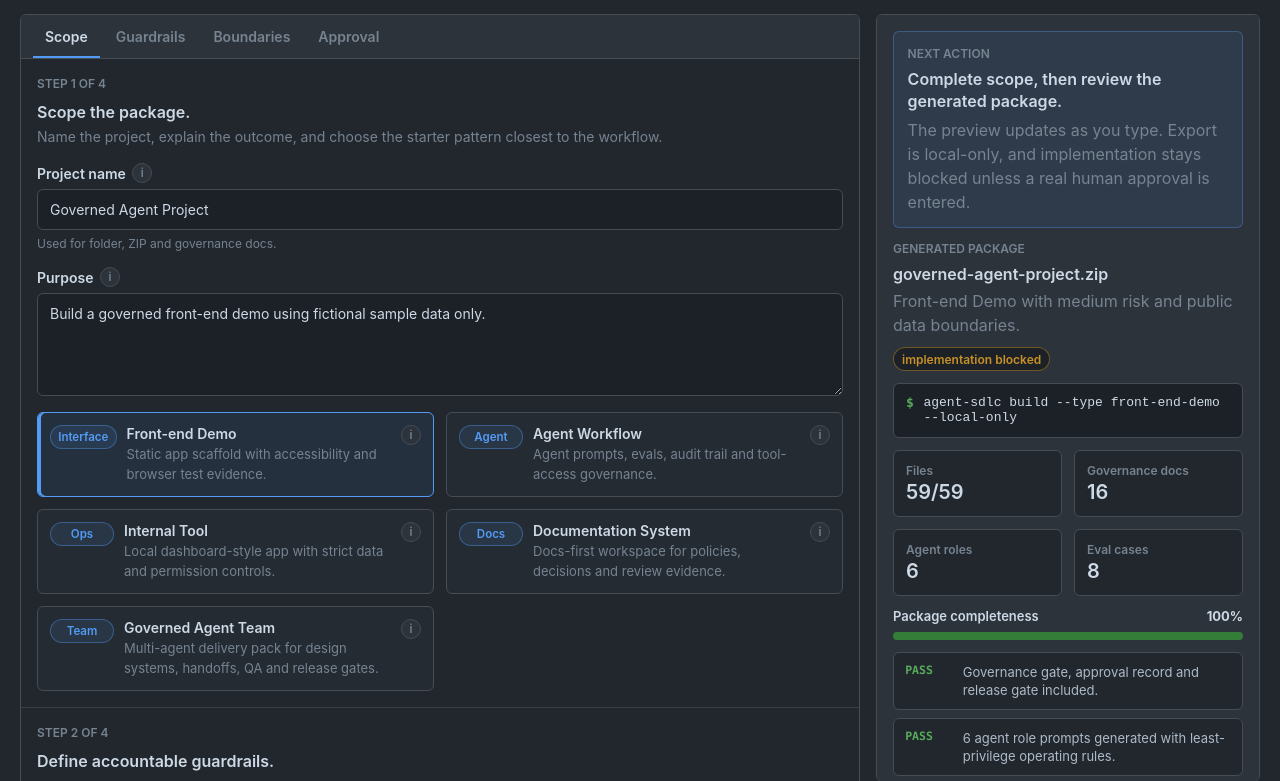
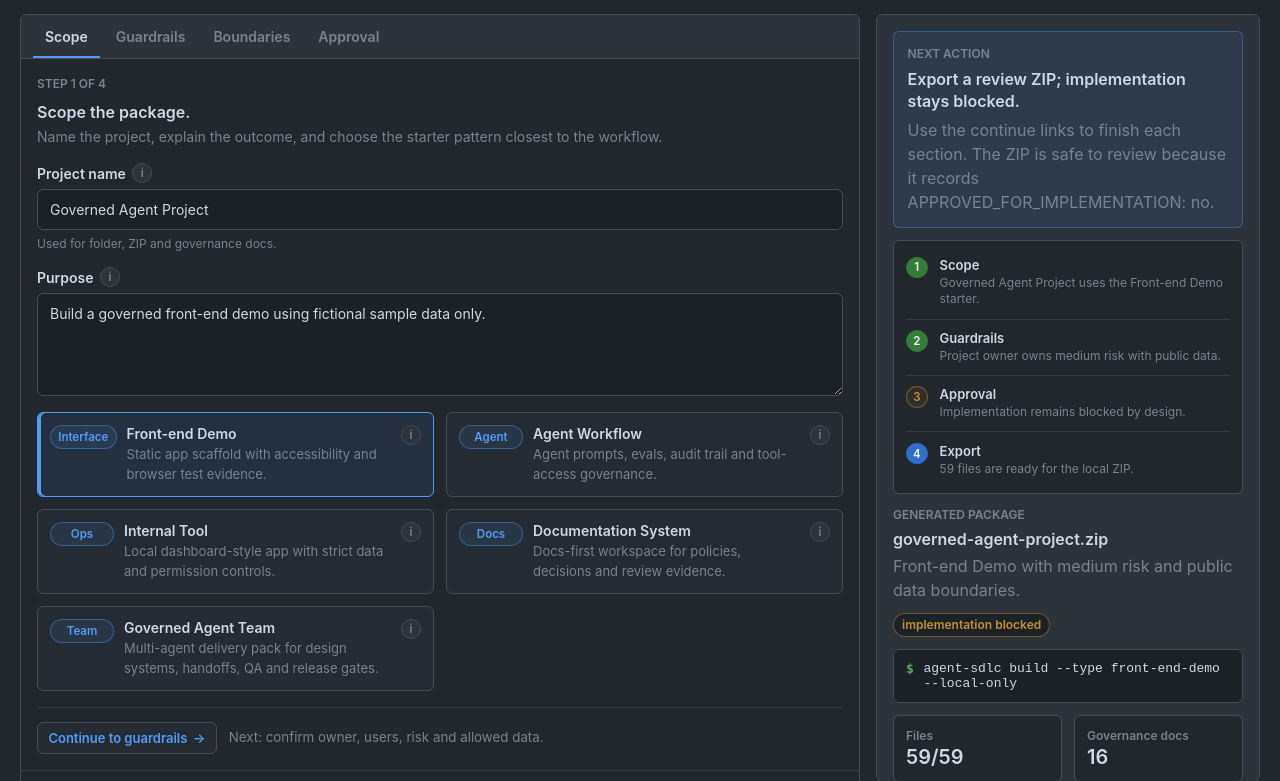
Before and after one commit to CarlasHub/ai-agent-sdlc-boilerplate, a website with bundled scripts: page app/index.html in a window 1280 px wide. Shown: the part 302-1083 px from the top of the page. Built offline with nearby package versions, Linux system fonts and the light colour scheme.

Commit message:
Clarify builder journey actions

```diff
--- a/app/src/features/project-builder/app.js
+++ b/app/src/features/project-builder/app.js
@@ -315,6 +315,15 @@ function checkField(name, label) {
   `;
 }
 
+function sectionContinue(target, label, note) {
+  return `
+    <div class="section-actions">
+      <a class="section-next" href="${escapeHtml(target)}">${escapeHtml(label)} <span aria-hidden="true">-&gt;</span></a>
+      <small>${escapeHtml(note)}</small>
+    </div>
+  `;
+}
+
 function landingMarkup() {
   return `
     <section class="launch-shell" aria-labelledby="hero-title">
@@ -343,6 +352,44 @@ function landingMarkup() {
   `;
 }
 
+function journeyChecklist(config, type, activeFiles, hasImplementationApproval) {
+  const approvalState = hasImplementationApproval ? 'done' : 'hold';
+  const exportState = activeFiles.length ? 'ready' : 'hold';
+
+  return `
+    <ol class="journey-checklist" aria-label="Project journey status">
+      <li class="is-done">
+        <span>1</span>
+        <div>
+          <strong>Scope</strong>
+          <small>${escapeHtml(config.projectName)} uses the ${escapeHtml(type.label)} starter.</small>
+        </div>
+      </li>
+      <li class="is-done">
+        <span>2</span>
+        <div>
+          <strong>Guardrails</strong>
+          <small>${escapeHtml(config.owner)} owns ${escapeHtml(config.riskLevel)} risk with ${escapeHtml(config.dataClass)} data.</small>
+        </div>
+      </li>
+      <li class="is-${approvalState}">
+        <span>3</span>
+        <div>
+          <strong>Approval</strong>
+          <small>${hasImplementationApproval ? 'Implementation approval will be recorded.' : 'Implementation remains blocked by design.'}</small>
+        </div>
+      </li>
+      <li class="is-${exportState}">
+        <span>4</span>
+        <div>
+          <strong>Export</strong>
+          <small>${activeFiles.length} files are ready for the local ZIP.</small>
+        </div>
+      </li>
+    </ol>
+  `;
+}
+
 function previewMarkup(config, excludedFiles = new Set()) {
   const generated = generateProjectFiles(config);
   const type = selectedType(config.projectType);
@@ -358,13 +405,21 @@ function previewMarkup(config, excludedFiles = new Set()) {
     Boolean(config.approverRole) &&
     config.approverName !== 'pending' &&
     config.approverRole !== 'pending';
+  const nextActionTitle = hasImplementationApproval
+    ? 'Review generated files, then export the ZIP.'
+    : 'Export a review ZIP; implementation stays blocked.';
+  const nextActionCopy = hasImplementationApproval
+    ? 'Human approval will be written into the generated evidence. Release approval still remains separate.'
+    : 'Use the continue links to finish each section. The ZIP is safe to review because it records APPROVED_FOR_IMPLEMENTATION: no.';
 
   return `
     <div class="next-action-card">
       <p class="eyebrow">Next action</p>
-      <h2>Complete scope, then review the generated package.</h2>
-      <p>The preview updates as you type. Export is local-only, and implementation stays blocked unless a real human approval is entered.</p>
+      <h2>${escapeHtml(nextActionTitle)}</h2>
+      <p>${escapeHtml(nextActionCopy)}</p>
     </div>
+
+    ${journeyChecklist(config, type, activeFiles, hasImplementationApproval)}
 
     <div class="output-header">
       <div>
@@ -463,7 +518,7 @@ function builderMarkup(excludedFiles = new Set()) {
       </header>
 
       <ol class="workflow-strip" aria-label="Builder workflow">
-        <li class="is-current">
+        <li class="is-start">
           <strong>Scope</strong>
           <span>Name the project and choose the starter pattern.</span>
         </li>
@@ -503,6 +558,7 @@ function builderMarkup(excludedFiles = new Set()) {
             <div class="type-list">
               ${typeOptions(type.id)}
             </div>
+            ${sectionContinue('#section-governance', 'Continue to guardrails', 'Next: confirm owner, users, risk and allowed data.')}
           </section>
 
           <section class="form-section" id="section-governance">
@@ -519,6 +575,7 @@ function builderMarkup(excludedFiles = new Set()) {
               ${selectField('personalData', 'Personal data', defaults.personalData, ['no', 'yes'])}
               ${selectField('secrets', 'Secrets', defaults.secrets, ['no', 'yes'])}
             </div>
+            ${sectionContinue('#section-controls', 'Continue to boundaries', 'Next: state what agents may read, use and refuse.')}
           </section>
 
           <section class="form-section" id="section-controls">
@@ -539,6 +596,7 @@ function builderMarkup(excludedFiles = new Set()) {
               ${field('releaseOwner', 'Release owner', defaults.releaseOwner)}
               ${field('riskReviewFrequency', 'Risk review', defaults.riskReviewFrequency)}
             </div>
+            ${sectionContinue('#section-approval', 'Continue to approval', 'Next: leave implementation blocked or record real human sign-off.')}
           </section>
 
           <section class="form-section" id="section-approval">
@@ -556,6 +614,7 @@ function builderMarkup(excludedFiles = new Set()) {
               ${textArea('approvalConditions', 'Conditions', 'No real data, no secrets, no production systems and no deployment without release approval.', 2)}
               ${textArea('approvalNotes', 'Notes', 'Implementation may proceed after governance validation passes.', 2)}
             </div>
+            ${sectionContinue('#project-export', 'Review export', 'Final: check the package preview before downloading the ZIP.')}
           </section>
         </section>
 
@@ -563,7 +622,7 @@ function builderMarkup(excludedFiles = new Set()) {
           ${previewMarkup(defaults, excludedFiles)}
         </aside>
 
-        <div class="export-bar">
+        <div class="export-bar" id="project-export">
           <div>
             <strong>Final step: review the preview, then export.</strong>
             <span>The ZIP contains governance docs, role prompts, evals, audit templates and release gates generated locally.</span>
--- a/app/src/styles.css
+++ b/app/src/styles.css
@@ -299,11 +299,11 @@ textarea:focus-visible,
   font-weight: 600;
 }
 
-.workflow-strip li.is-current {
+.workflow-strip li.is-start {
   background: rgba(83, 155, 245, 0.08);
 }
 
-.workflow-strip li.is-current::before {
+.workflow-strip li.is-start::before {
   color: var(--fg-on-emphasis);
   background: var(--accent-emphasis);
   border-color: var(--accent-emphasis);
@@ -631,6 +631,48 @@ textarea {
   font-weight: 600;
 }
 
+.section-actions {
+  display: flex;
+  flex-wrap: wrap;
+  align-items: center;
+  justify-content: space-between;
+  gap: 0.75rem;
+  border-top: 1px solid var(--border-muted);
+  margin-top: 1rem;
+  padding-top: 0.875rem;
+}
+
+.section-actions small {
+  flex: 1 1 16rem;
+  color: var(--fg-muted);
+}
+
+.section-next {
+  display: inline-flex;
+  min-height: 2rem;
+  align-items: center;
+  gap: 0.35rem;
+  border: 1px solid var(--border-default);
+  border-radius: 6px;
+  padding: 0.4rem 0.65rem;
+  color: var(--accent-fg);
+  background: var(--canvas-subtle);
+  font-size: 0.8125rem;
+  font-weight: 600;
+  line-height: 1;
+  text-decoration: none;
+}
+
+.section-next:hover {
+  border-color: rgba(83, 155, 245, 0.55);
+  background: rgba(83, 155, 245, 0.08);
+}
+
+.section-next:focus-visible {
+  outline: 2px solid var(--focus);
+  outline-offset: 2px;
+}
+
 .preview-panel {
   position: sticky;
   top: 1rem;
@@ -657,6 +699,79 @@ textarea {
 
 .next-action-card p:last-child {
   margin-bottom: 0;
+}
+
+.journey-checklist {
+  display: grid;
+  gap: 0;
+  border: 1px solid var(--border-default);
+  border-radius: 6px;
+  margin: 0;
+  padding: 0.3rem 0.75rem;
+  background: var(--canvas-default);
+  list-style: none;
+}
+
+.journey-checklist li {
+  display: grid;
+  grid-template-columns: 1.5rem minmax(0, 1fr);
+  gap: 0.6rem;
+  align-items: start;
+  border-top: 1px solid var(--border-muted);
+  padding: 0.65rem 0;
+}
+
+.journey-checklist li:first-child {
+  border-top: 0;
+}
+
+.journey-checklist li > span {
+  display: grid;
+  width: 1.35rem;
+  height: 1.35rem;
+  place-items: center;
+  border: 1px solid var(--border-default);
+  border-radius: 999px;
+  color: var(--fg-muted);
+  background: var(--canvas-inset);
+  font-size: 0.72rem;
+  font-weight: 600;
+}
+
+.journey-checklist strong,
+.journey-checklist small {
+  display: block;
+}
+
+.journey-checklist strong {
+  color: var(--fg-strong);
+  font-size: 0.8125rem;
+  font-weight: 600;
+}
+
+.journey-checklist small {
+  margin-top: 0.12rem;
+  color: var(--fg-muted);
+  font-size: 0.75rem;
+  line-height: 1.4;
+}
+
+.journey-checklist .is-done > span {
+  color: var(--fg-on-emphasis);
+  background: var(--success-emphasis);
+  border-color: var(--success-emphasis);
+}
+
+.journey-checklist .is-ready > span {
+  color: var(--fg-on-emphasis);
+  background: var(--accent-emphasis);
+  border-color: var(--accent-emphasis);
+}
+
+.journey-checklist .is-hold > span {
+  color: var(--attention-fg);
+  border-color: rgba(198, 144, 38, 0.45);
+  background: rgba(198, 144, 38, 0.08);
 }
 
 .output-header {
@@ -1170,7 +1285,8 @@ textarea {
   }
 
   .primary-action,
-  .ghost-action {
+  .ghost-action,
+  .section-next {
     width: 100%;
   }
 
@@ -1222,6 +1338,14 @@ textarea {
     grid-template-columns: 1fr;
   }
 
+  .section-actions {
+    align-items: stretch;
+  }
+
+  .section-actions small {
+    flex-basis: 100%;
+  }
+
   .launch-shell,
   .assembly-shell {
     grid-template-columns: 1fr;
```
Also changed, not shown: docs/audit/events/2026-06-30T04-39-10-314Z-agent-event.md (added, +45 -0 lines), .agent-sdlc/enterprise-readiness.json.
